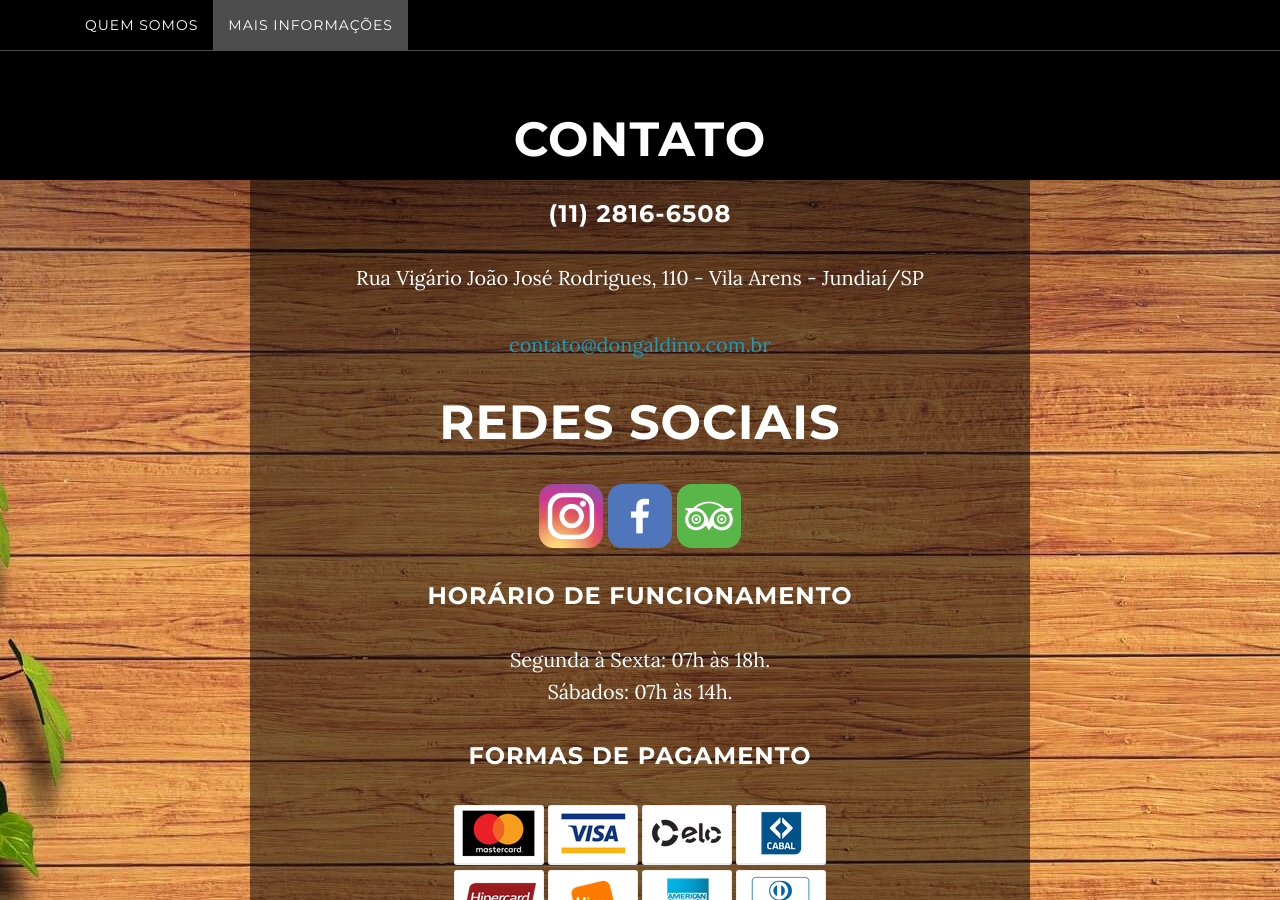
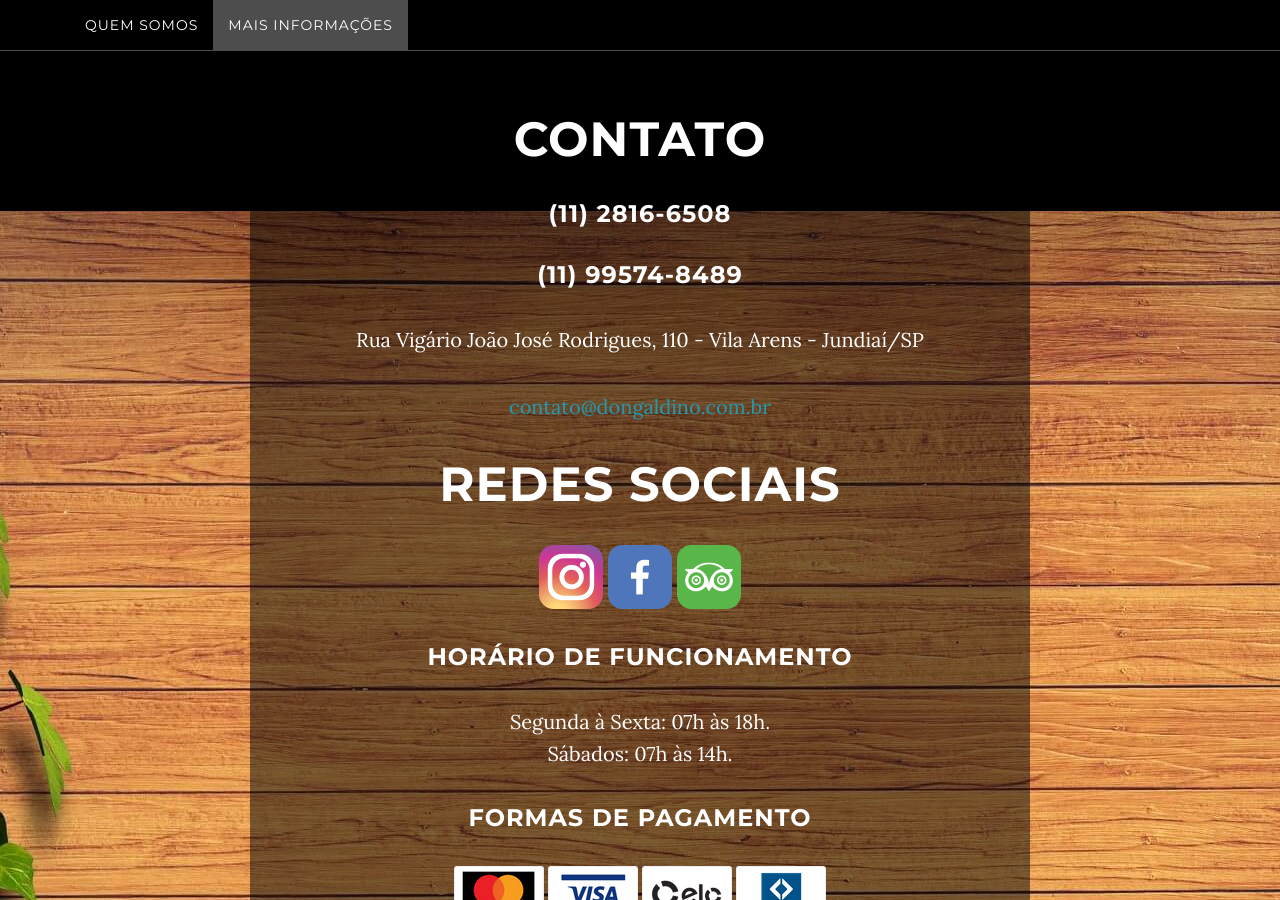
Before and after one commit to Gawiga/dongaldino.com.br, a Jekyll site: the page built from index.html, in a window 1280 px wide and 900 px high, scrolled down 1628 px. Built offline with Jekyll 4.4.1, drawn with Linux system fonts in a browser that asks for light colours.

Commit message:
update contato

```diff
--- a/_includes/contato.html
+++ b/_includes/contato.html
@@ -5,6 +5,7 @@
             <div class="col-lg-8 col-lg-offset-2 jumbo">
                 <h2>Contato</h2>
                 <h3>(11) 2816-6508</h3>
+                <h3>(11) 99574-8489</h3>
                 <p>Rua Vigário João José Rodrigues, 110 - Vila Arens - Jundiaí/SP</p>
                 <p>
                     <a href="mailto:{{ site.email }}">{{ site.email }}</a>
```
